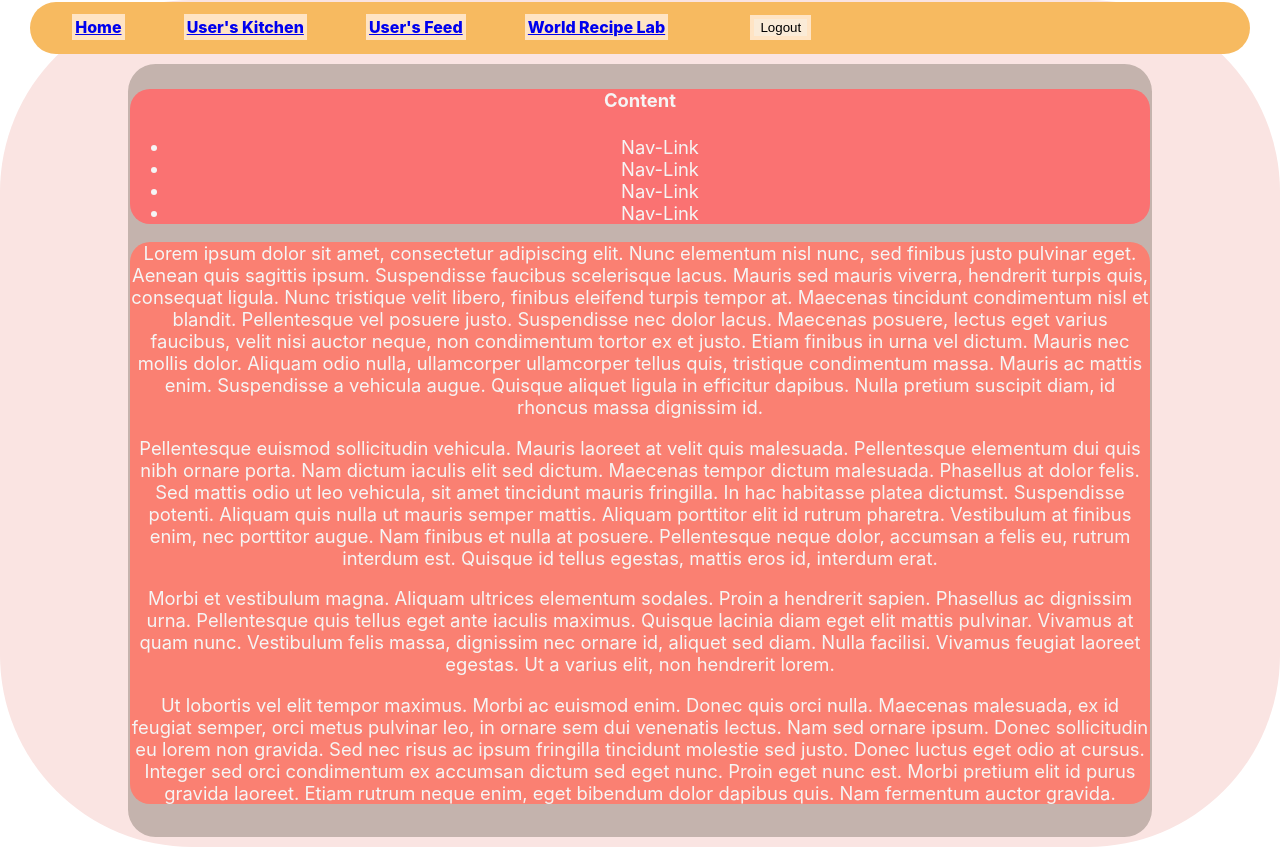
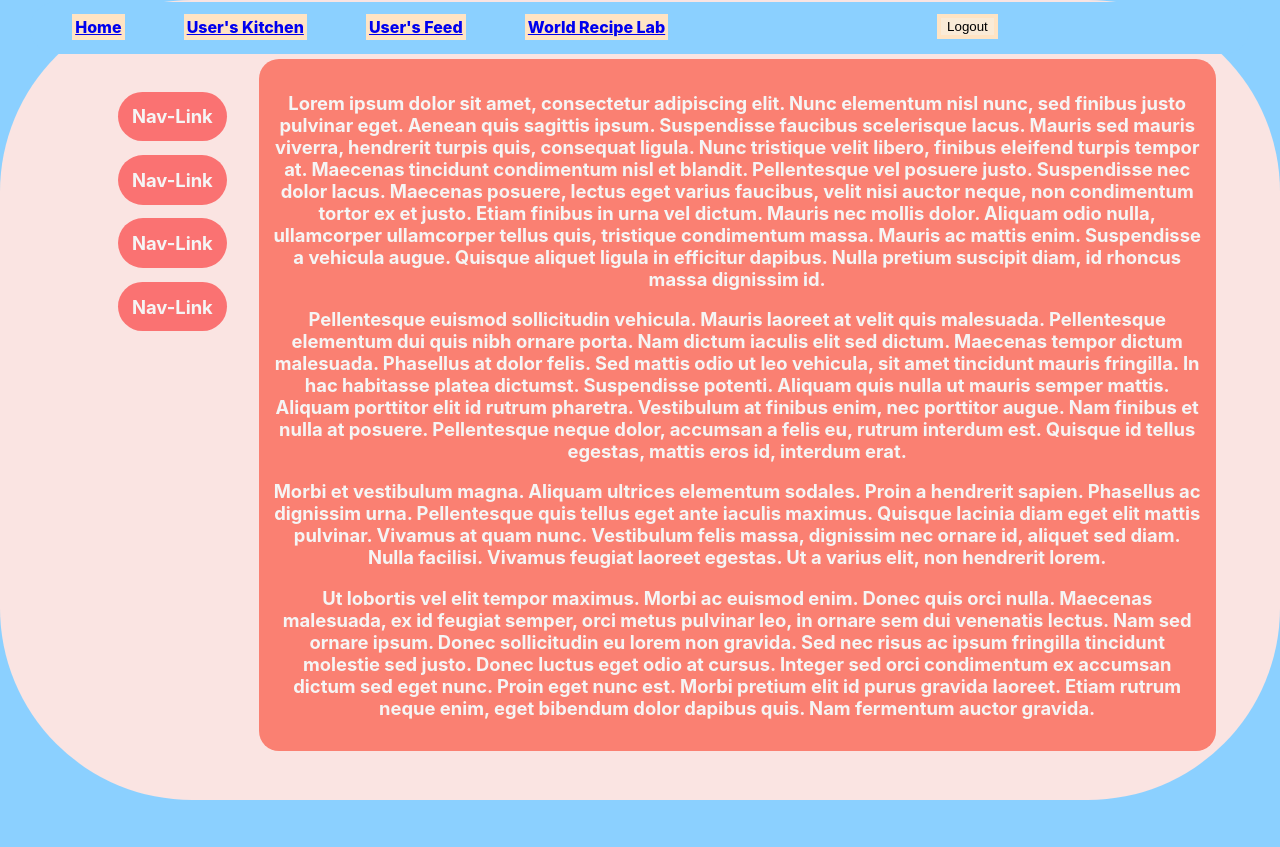
Before and after one commit to badihaki/bwif-frontend, a React (Create React App) app: page / in a window 1280 px wide. After the commit the page ends 800 px from the top, so only its background shows below. Built offline with nearby package versions, Linux system fonts and the light colour scheme; no server answers.

Commit message:
layout css works better

```diff
--- a/src/App.css
+++ b/src/App.css
@@ -42,25 +42,29 @@
 
 */
 
+html {
+  background-color: rgb(139, 208, 255);
+}
+
 #app{
+  background-color: rgb(250, 228, 226);
+
   display: flex;
-  flex-flow: row wrap;
+  flex-direction: column;
 
   justify-content: center;
   align-items: center;
 
   text-align: center;
   font-size: 62.5%;
-  background-color: rgb(250, 228, 226);
 
   min-height: 100vh;
 
   border-radius: 12rem;
 }
-#app>*{
+#app > * {
   padding: 2px;
   margin: 2px;
-  flex: 1 100%;
 
   position: fixed relative;
 
@@ -68,15 +72,13 @@
 }
 
 #navigation{
-  background-color:rgb(247, 186, 96);
+  background-color: rgb(139, 208, 255);
   color: whitesmoke;
 
   position: fixed;
   top: 0vh;
   max-height: 3rem;
   min-width: 95%;
-
-  flex: 1;
 }
 
 #navigation > ul {
@@ -98,50 +100,55 @@
 
 #logout {
   margin-left: 10%;
-  bottom: 35px;
-  left: 5rem;
 
   background-color: antiquewhite;
   border: .35em solid bisque;
 
   position: relative;
+  bottom: 2.75em;
+  left: 20em;
 }
 
 #content {
+  display: flex;
+  flex-direction: row;
+
   text-align: center;
   font-size: 1.15rem;
   color: whitesmoke;
 
-  background-color:rgb(196, 179, 173);
+  font-weight: 700;
 
-  margin-top: 5%;
-  margin-left: 10%;
-  margin-right: 10%;
-
-  padding-bottom: 15px;
-  padding-top: 1px;
-
-  display: flex;
-  align-items: center;
-  flex-flow: row nowrap;
+  margin: 1em 2em 0em 2em;
   gap: 1em;
+  padding: 1em 1.5em 1em 1.5em;
 
   border-radius: 1.5em;
 }
 
-#content-navigation{
+#content-navigation {
+  display: flex;
+  flex-direction: column;
+}
+
+#content-navigation > ul > li {
   background-color: rgb(250, 114, 114);
 
-  align-self: flex-start;
+  padding: 0.75em 0.75em 0.75em 0.75em;
+  margin: 0.75em 0.75em 0.75em 0.75em;
 
-  gap: 1em;
+  max-width: max-content;
+  min-width: max-content;
 
-  border-radius: 1.25rem;
+  border-radius: 2.25rem;
+
+  list-style-type: none;
 }
 
 #main-content{
   background-color: salmon;
-  flex-grow: 1;
 
   border-radius: 1.25rem;
+
+  padding: 0.75em 0.75em 0.75em 0.75em;
 }
--- a/src/Components/Home.js
+++ b/src/Components/Home.js
@@ -2,9 +2,8 @@ import React from "react";
 
 function Home(){
     return(
-        <div>
+        <>
             <div id='content-navigation'>
-            <h4>Content</h4>
             <ul>
                 <li className='nav-link'>Nav-Link</li>
                 <li className='nav-link'>Nav-Link</li>
@@ -26,7 +25,7 @@ function Home(){
                     Ut lobortis vel elit tempor maximus. Morbi ac euismod enim. Donec quis orci nulla. Maecenas malesuada, ex id feugiat semper, orci metus pulvinar leo, in ornare sem dui venenatis lectus. Nam sed ornare ipsum. Donec sollicitudin eu lorem non gravida. Sed nec risus ac ipsum fringilla tincidunt molestie sed justo. Donec luctus eget odio at cursus. Integer sed orci condimentum ex accumsan dictum sed eget nunc. Proin eget nunc est. Morbi pretium elit id purus gravida laoreet. Etiam rutrum neque enim, eget bibendum dolor dapibus quis. Nam fermentum auctor gravida.
                 </p>
             </div>
-        </div>
+        </>
     )
 }
 
```
